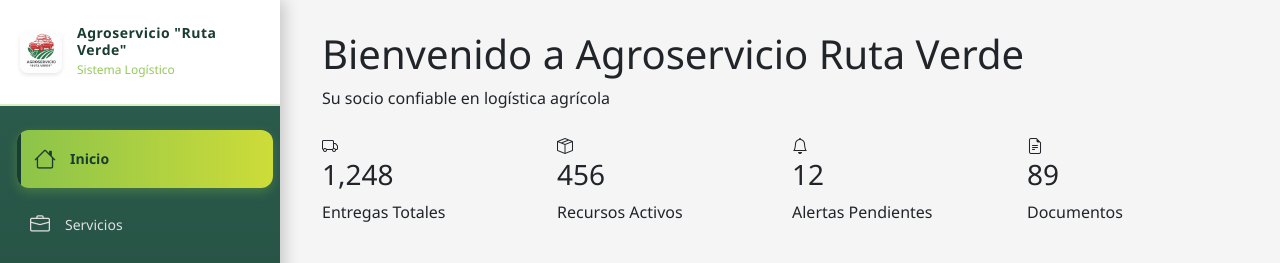
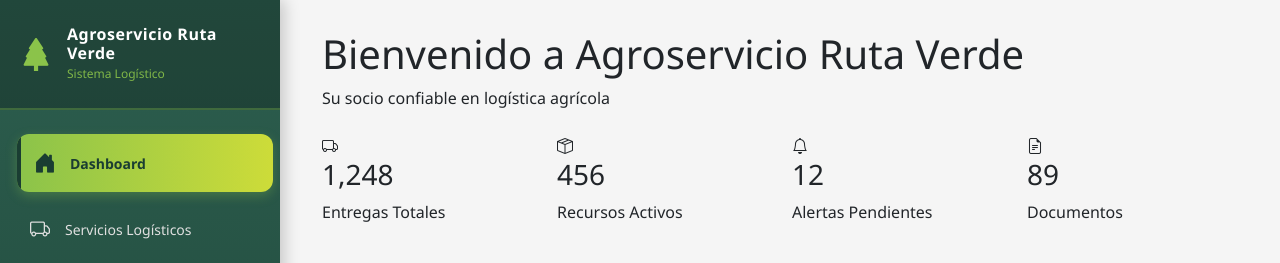
Before and after one commit to Josereph/Agroservicio_RutaVerde, a Flask app: page / in a window 1280 px wide. Shown: the top 263 px of the page. Run offline with Flask 3, Linux system fonts and the light colour scheme; some libraries are stand-ins or nearby versions.

Commit message:
Merge: integración de el nuevo menu, footer y base

```diff
--- a/app/static/css/footer.css
+++ b/app/static/css/footer.css
@@ -282,4 +282,3 @@
 .footer-section:nth-child(2) { animation-delay: 0.2s; }
 .footer-section:nth-child(3) { animation-delay: 0.3s; }
 .footer-section:nth-child(4) { animation-delay: 0.4s; }
-.footer-section:nth-child(4) { animation-delay: 0.4s; }
--- a/app/static/css/sidebar.css
+++ b/app/static/css/sidebar.css
@@ -42,7 +42,7 @@ body {
 /* ===== Sidebar Header / Brand ===== */
 .sidebar-header {
     padding: 25px 20px;
-    background: #ffffff;
+    background: rgba(0, 0, 0, 0.25);
     border-bottom: 2px solid rgba(139, 195, 74, 0.3);
     position: sticky;
     top: 0;
@@ -62,15 +62,6 @@ body {
     animation: pulse 2s ease-in-out infinite;
 }
 
-.brand-logo {
-    width: 42px;
-    height: 42px;
-    border-radius: 8px;
-    object-fit: cover;
-    box-shadow: 0 2px 4px rgba(0,0,0,0.1);
-}
-
-
 @keyframes pulse {
     0%, 100% {
         transform: scale(1);
@@ -87,8 +78,8 @@ body {
 }
 
 .brand-title {
-    color: var(--color-primary-dark);
-    font-size: 14px;
+    color: var(--color-white);
+    font-size: 16px;
     font-weight: 700;
     margin: 0;
     line-height: 1.2;
@@ -316,23 +307,3 @@ main {
 .nav-item:nth-child(6) { animation-delay: 0.35s; }
 .nav-item:nth-child(7) { animation-delay: 0.4s; }
 .nav-item:nth-child(8) { animation-delay: 0.45s; }
-
-/* ===== Ajustes para Main Content ===== */
-main {
-    margin-left: 280px;
-    padding: 30px;
-    min-height: 100vh;
-    background-color: #f5f5f5;
-    transition: margin-left 0.3s ease;
-}
-
-@media (max-width: 768px) {
-    main {
-        margin-left: 0;
-        padding: 20px;
-    }
-}
-
-
-.nav-item:nth-child(8) { animation-delay: 0.45s; }
-d
--- a/app/templates/layouts/base.html
+++ b/app/templates/layouts/base.html
@@ -7,41 +7,62 @@
     <meta name="author" content="Agroservicio Ruta Verde">
     <title>{% block title %}Agroservicio Ruta Verde{% endblock %}</title>
 
+    <link rel="stylesheet" href="/static/css/bootstrap.min.css">
 
-    <link rel="stylesheet" href="/static/css/bootstrap.min.css">
     <link rel="stylesheet" href="https://cdn.jsdelivr.net/npm/bootstrap-icons@1.11.1/font/bootstrap-icons.css">
+
     <link rel="stylesheet" href="/static/css/sidebar.css">
     <link rel="stylesheet" href="/static/css/footer.css">
 
     {% block extra_css %}{% endblock %}
 </head>
 <body>
-
-    <!-- ================================================ Sidebar Navigation ================================================ -->
+    <!-- Sidebar Navigation -->
     <header>
         <nav id="sidebarMenu" class="d-flex flex-column">
             <!-- Brand Header -->
             <div class="sidebar-header">
                 <div class="brand-container">
-                     <img src="/static/image/IconAgro.jpeg" alt="Logo Agroservicio" class="brand-logo">
+                    <i class="bi bi-tree-fill brand-icon"></i>
                     <div class="brand-text">
-                        <h3 class="brand-title">Agroservicio "Ruta Verde"</h3>
+                        <h3 class="brand-title">Agroservicio Ruta Verde</h3>
                         <span class="brand-subtitle">Sistema Logístico</span>
                     </div>
                 </div>
             </div>
 
-            <ul class ="nav flex-column">
-                <li class="nav-item"><a class="nav-link active" href="/inicio"><i class="bi bi-house"></i>Inicio</a></li>
-                <li class="nav-item"><a class="nav-link active" href="/servicios"><i class="bi bi-briefcase"></i>Servicios</a></li>
-                <li class="nav-item"><a class="nav-link active" href="/recursos"><i class="bi bi-geo-alt"></i>Recursos</a></li>
-                <li class="nav-item"><a class="nav-link active" href="/gestion_evidencia"><i class="bi bi-envelope"></i>Evidencia y documentacion</li>
-                <li class="nav-item"><a class="nav-link active" href="/alertas"><i class="bi bi-telephone"></i>Alertas</a></li>
-                <li class="nav-item"><a class="nav-link active" href="/busqueda"><i class="bi bi-gear"></i>Busqueda</a></li>
-                <li class="nav-item"><a class="nav-link active" href="/Reportes"><i class="bi bi-gear"></i>Reportes</a></li>
-                <li class="nav-item"><a class="nav-link active" href="/configuracion"><i class="bi bi-gear"></i>Configuracion</a></li>
-
-
+            <!-- Navigation Menu -->
+            <ul class="nav flex-column">
+                <li class="nav-item">
+                    <a class="nav-link" href="/inicio" id="nav-inicio">
+                        <i class="bi bi-house-door-fill"></i>
+                        <span>Dashboard</span>
+                    </a>
+                </li>
+                <li class="nav-item">
+                    <a class="nav-link" href="/servicios" id="nav-servicios">
+                        <i class="bi bi-truck"></i>
+                        <span>Servicios Logísticos</span>
+                    </a>
+                </li>
+                <li class="nav-item">
+                    <a class="nav-link" href="/recursos" id="nav-recursos">
+                        <i class="bi bi-box-seam"></i>
+                        <span>Recursos Agrícolas</span>
+                    </a>
+                </li>
+                <li class="nav-item">
+                    <a class="nav-link" href="/evidencia" id="nav-evidencia">
+                        <i class="bi bi-file-earmark-text"></i>
+                        <span>Evidencia y Documentación</span>
+                    </a>
+                </li>
+                <li class="nav-item">
+                    <a class="nav-link" href="/alertas" id="nav-alertas">
+                        <i class="bi bi-bell"></i>
+                        <span>Alertas</span>
+                    </a>
+                </li>
                 <li class="nav-item">
                     <a class="nav-link" href="/busqueda" id="nav-busqueda">
                         <i class="bi bi-search"></i>
@@ -64,7 +85,7 @@
         </nav>
     </header>
 
-    <!-- ================================================ Main Content Area ================================================ -->
+    <!-- Main Content Area -->
     <main>
         {% block content %}
         {% endblock %}
```
